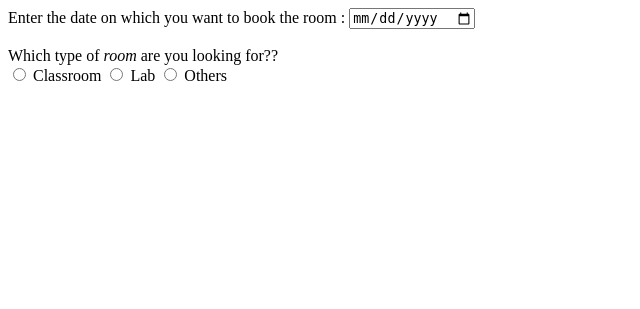
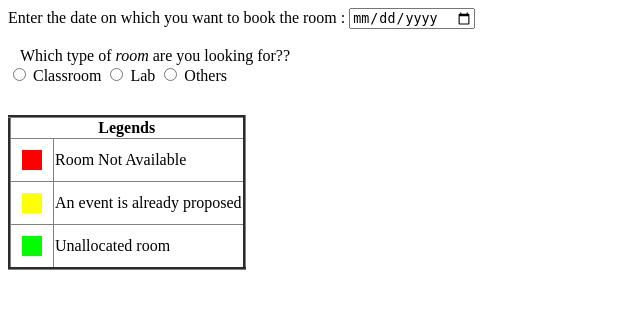
Before and after one commit to RishabhBhatnagar/RoomAllotment, a PHP site: page /user_homepage/new_events.php in a window 1280 px wide. Shown: the top 309 px of the page, without its empty margins (0-640 px from the left). Run offline with PHP 8.4, Linux system fonts and the light colour scheme; the visitor is signed in with stand-in values (Sample User, id 1); tables that the repository leaves empty or names only in its code hold one stand-in row (values such as "Sample post").

Commit message:
legends added

```diff
--- a/src/css/new_events.css
+++ b/src/css/new_events.css
@@ -22,6 +22,7 @@
     padding:15;
     font-family:'Lobster', cursive;
 }
+
 .break_div{
     white-space: pre;
 }
--- a/src/php/user_homepage/new_events.php
+++ b/src/php/user_homepage/new_events.php
@@ -24,7 +24,7 @@ $facHead=$query['fac_head'];
 
         <span>Enter the date on which you want to book the room : </span><input type=date id="date_picker" name=date_picker" onchange = "date_time()"><br><br>
 
-    <span>Which type of <em>room</em> are you looking for??</span><br>
+        <span style="margin: 12px">Which type of <em>room</em> are you looking for??</span><br>
             <input type=radio name="block" id=classroom value=classroom>
                 <label for=classroom>Classroom</label>
             <input type=radio name="block" id=lab value=lab>
@@ -37,6 +37,23 @@ $facHead=$query['fac_head'];
         <div id=month_view class="month_view"></div>
 
         <input name="submit" type="submit" id="submit" style="display:none"/>
+
+        <table border="3px" style="border-collapse: collapse; margin-top: 30px;">
+            <th colspan="2">Legends</th>
+            <tr>
+                <td><h1 style="background-color: red; width: 20px; height:20px; margin: 10px"></h1></td>
+                <td>Room Not Available</td>
+            </tr>
+            <tr>
+                <td><h1 style="background-color: #ffff00; width: 20px; height:20px; margin: 10px"></h1></td>
+                <td>An event is already proposed</td>
+            </tr>
+            <tr>
+                <td><h1 style="background-color: #00fe00; width: 20px; height:20px; margin: 10px"></h1></td>
+                <td>Unallocated room</td>
+            </tr>
+        </table>
+
     </form>
     <div>
         <form name="new_event" action="new_events_2.php" id="new_event" onsubmit="return validate_form()" method="post" style="display: none">
@@ -334,4 +351,4 @@ echo "
                 </script>
         ";
     ?>
-</html
+</html>
```
Lines whose indentation alone changed are shown as unchanged.
